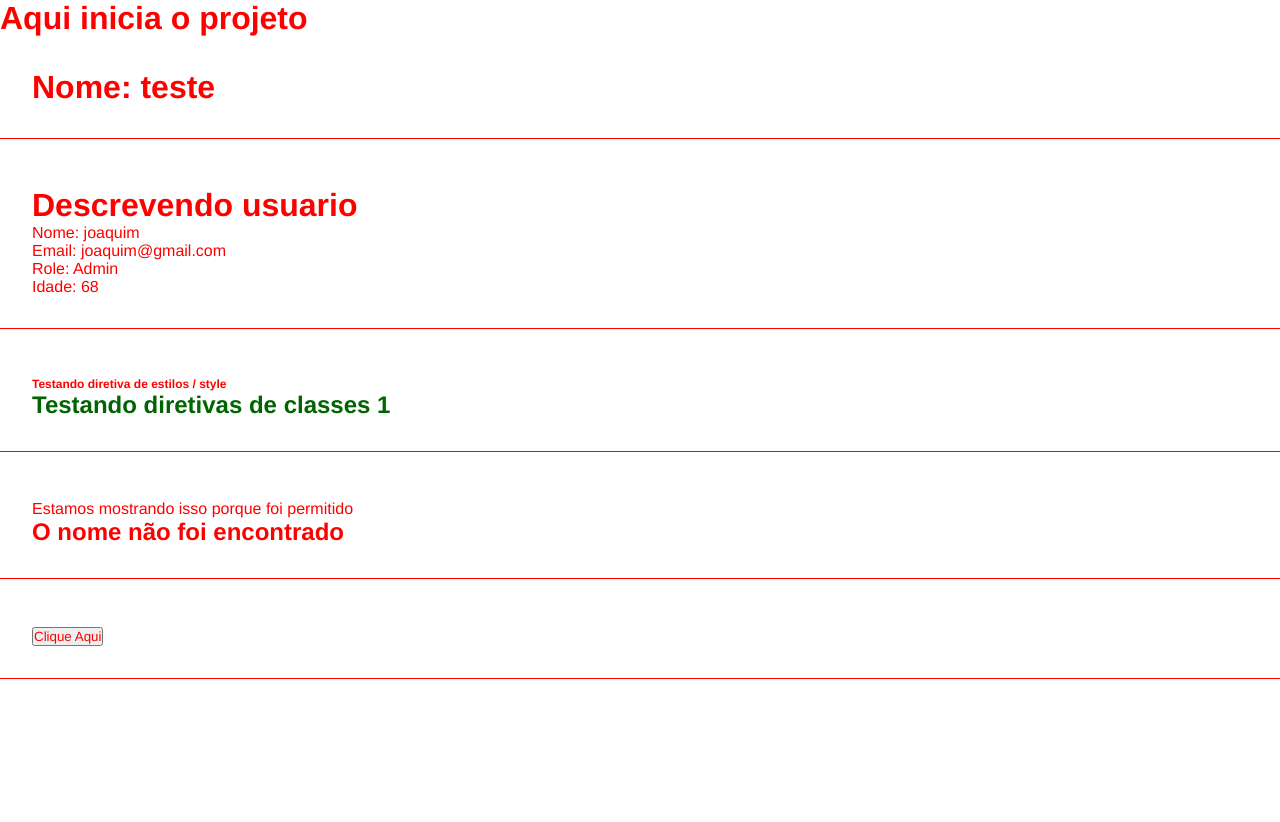
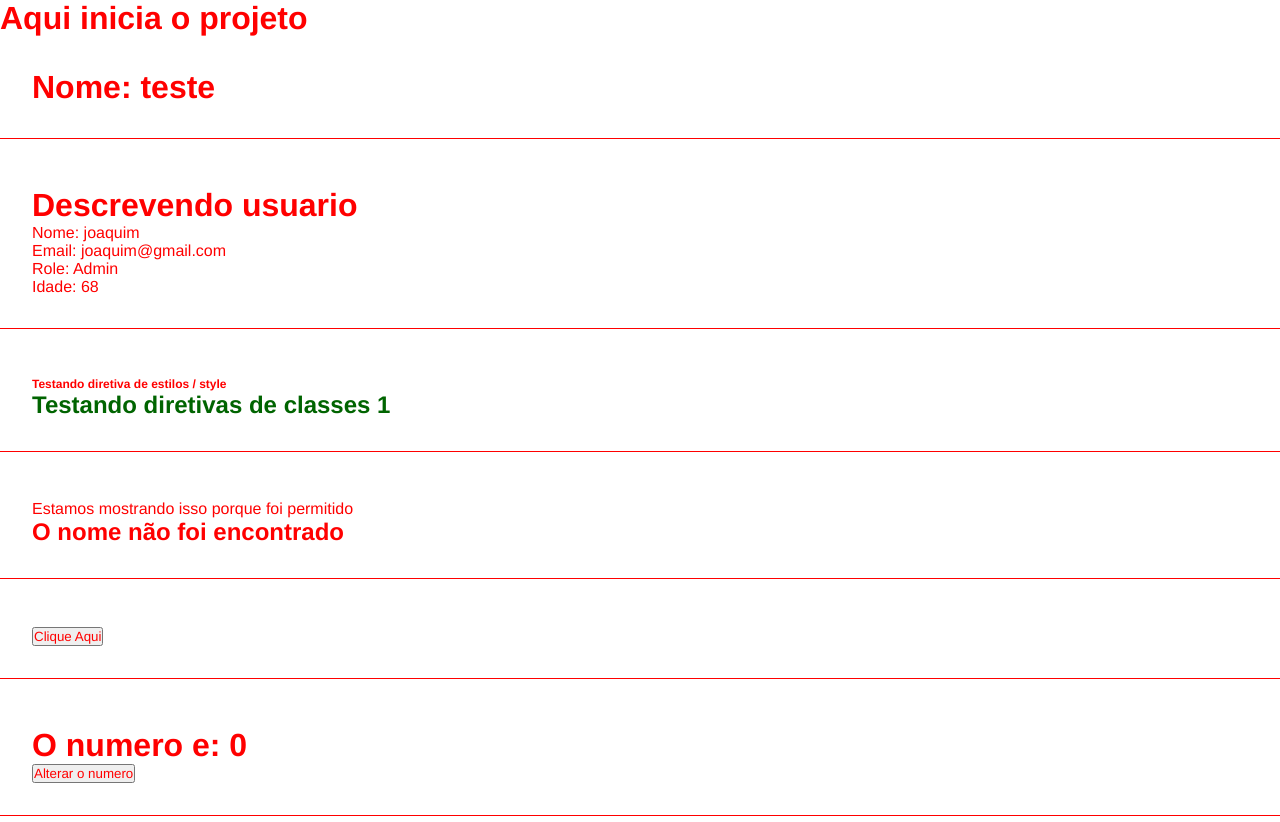
Before and after one commit to alvimlopz/CursoAngular, an Angular app: page / in a window 1280 px wide. Shown: the top 822 px of the page. Built offline with nearby package versions, Linux system fonts and the light colour scheme.

Commit message:
Emitindo Eventos

```diff
--- a/src/app/app.component.html
+++ b/src/app/app.component.html
@@ -4,3 +4,4 @@
 <app-directives></app-directives>
 <app-if-render></app-if-render>
 <app-eventos></app-eventos>
+<app-emitter></app-emitter>
--- a/src/app/app.module.ts
+++ b/src/app/app.module.ts
@@ -8,6 +8,8 @@
 import { DirectivesComponent } from './components/directives/directives.component';
 import { IfRenderComponent } from './components/if-render/if-render.component';
 import { EventosComponent } from './components/eventos/eventos.component';
+import { EmitterComponent } from './components/emitter/emitter.component';
+import { ChangeNumberComponent } from './components/change-number/change-number.component';
 
 @NgModule({
   declarations: [
@@ -16,7 +18,9 @@
     ParentDataComponent,
     DirectivesComponent,
     IfRenderComponent,
-    EventosComponent
+    EventosComponent,
+    EmitterComponent,
+    ChangeNumberComponent
   ],
   imports: [
     BrowserModule,
--- /dev/null
+++ b/src/app/components/change-number/change-number.component.html
@@ -0,0 +1 @@
+<button (click)="handleClick"> Alterar o numero </button>
--- /dev/null
+++ b/src/app/components/change-number/change-number.component.ts
@@ -0,0 +1,19 @@
+import { Component, Output, EventEmitter } from '@angular/core';
+
+@Component({
+  selector: 'app-change-number',
+  templateUrl: './change-number.component.html',
+  styleUrl: './change-number.component.css'
+})
+export class ChangeNumberComponent {
+  @Output() changeNumber: EventEmitter<any> = new EventEmitter()
+
+  constructor(){}
+
+  ngOnInit(): void {}
+
+  handleClick(){
+    this.changeNumber.emit()
+  }
+
+}
--- /dev/null
+++ b/src/app/components/emitter/emitter.component.html
@@ -0,0 +1,4 @@
+<div class="class">
+    <h1>O numero e: {{ myNumber }}</h1>
+    <app-change-number (changeNumber)="onChangeNumber()"></app-change-number>
+</div>
--- /dev/null
+++ b/src/app/components/emitter/emitter.component.ts
@@ -0,0 +1,21 @@
+import { Component, OnInit } from '@angular/core';
+
+@Component({
+  selector: 'app-emitter',
+  templateUrl: './emitter.component.html',
+  styleUrl: './emitter.component.css'
+})
+export class EmitterComponent implements OnInit{
+  myNumber: number = 0;
+
+  constructor(){}
+
+  ngOnInit(): void {
+
+  }
+
+  onChangeNumber(){
+    this.myNumber = Math.floor(Math.random() * 10);
+  }
+
+}
```
Also changed, not shown: src/app/components/change-number/change-number.component.css (added), src/app/components/emitter/emitter.component.css (added), 2 other files (tests, documents, lock files or other folders).
